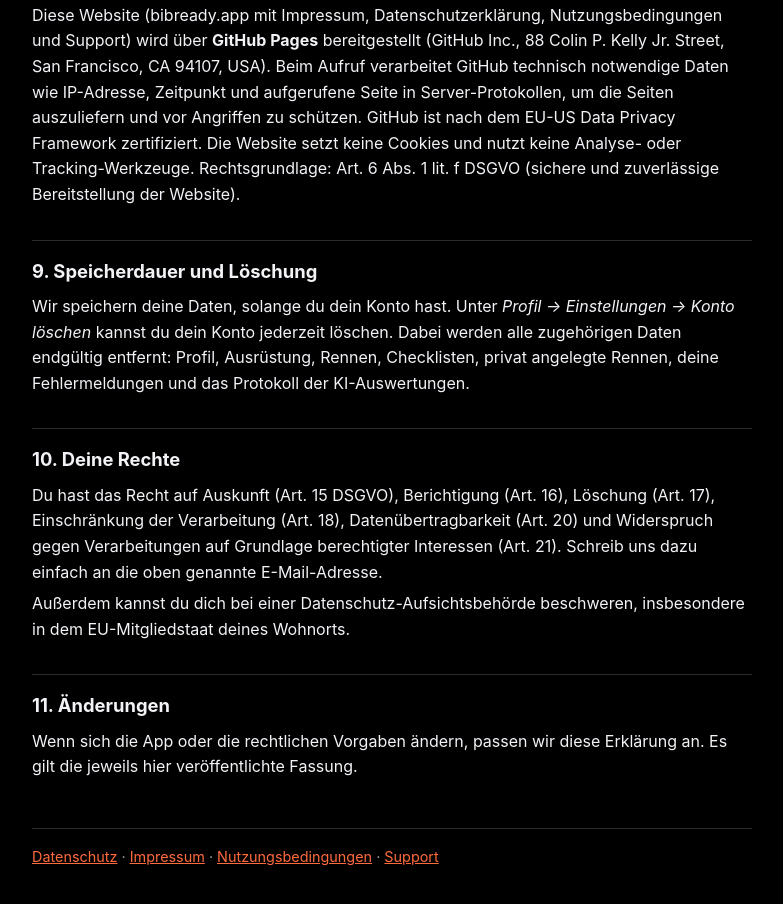
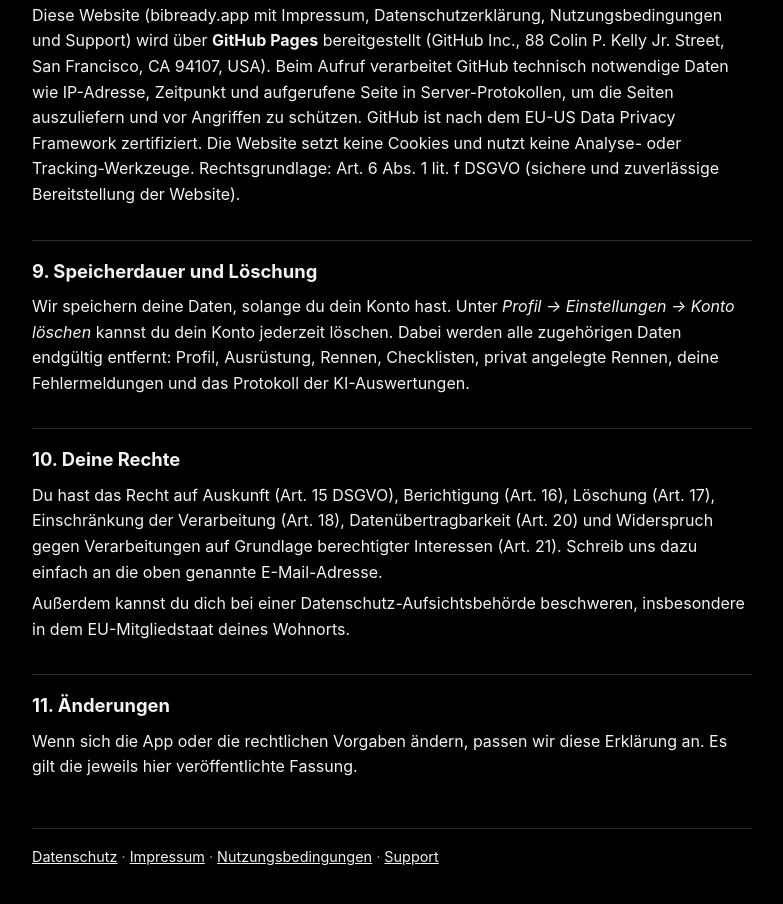
Before and after one commit to samuelbe/bibready-legal, a plain HTML site: page datenschutz.html in a window 1280 px wide. Shown: the part 3231-4135 px from the top of the page, without its empty margins (248-1031 px from the left). Drawn offline with Linux system fonts and the dark colour scheme.

Commit message:
Farben: Links Nachtblau (Variante D)

```diff
--- a/datenschutz.html
+++ b/datenschutz.html
@@ -6,9 +6,9 @@
 <meta name="viewport" content="width=device-width, initial-scale=1">
 <title>BibReady – Datenschutzerklärung</title>
 <style>
-  :root { --text: #1c1c1e; --muted: #6e6e73; --bg: #ffffff; --line: #e5e5ea; --accent: #d2421f; }
+  :root { --text: #1c1c1e; --muted: #6e6e73; --bg: #ffffff; --line: #e5e5ea; --accent: #1b1f3b; }
   @media (prefers-color-scheme: dark) {
-    :root { --text: #f2f2f7; --muted: #a1a1a6; --bg: #000000; --line: #2c2c2e; --accent: #ff6b3d; }
+    :root { --text: #f2f2f7; --muted: #a1a1a6; --bg: #000000; --line: #2c2c2e; --accent: #f2f2f7; }
   }
   body { margin: 0; background: var(--bg); color: var(--text);
          font: 16px/1.6 -apple-system, BlinkMacSystemFont, "Segoe UI", Roboto, sans-serif; }
```
Also changed, not shown: impressum.html (+2 -2 lines), index.html (+2 -2 lines), nutzungsbedingungen.html (+2 -2 lines), support.html (+2 -2 lines).
